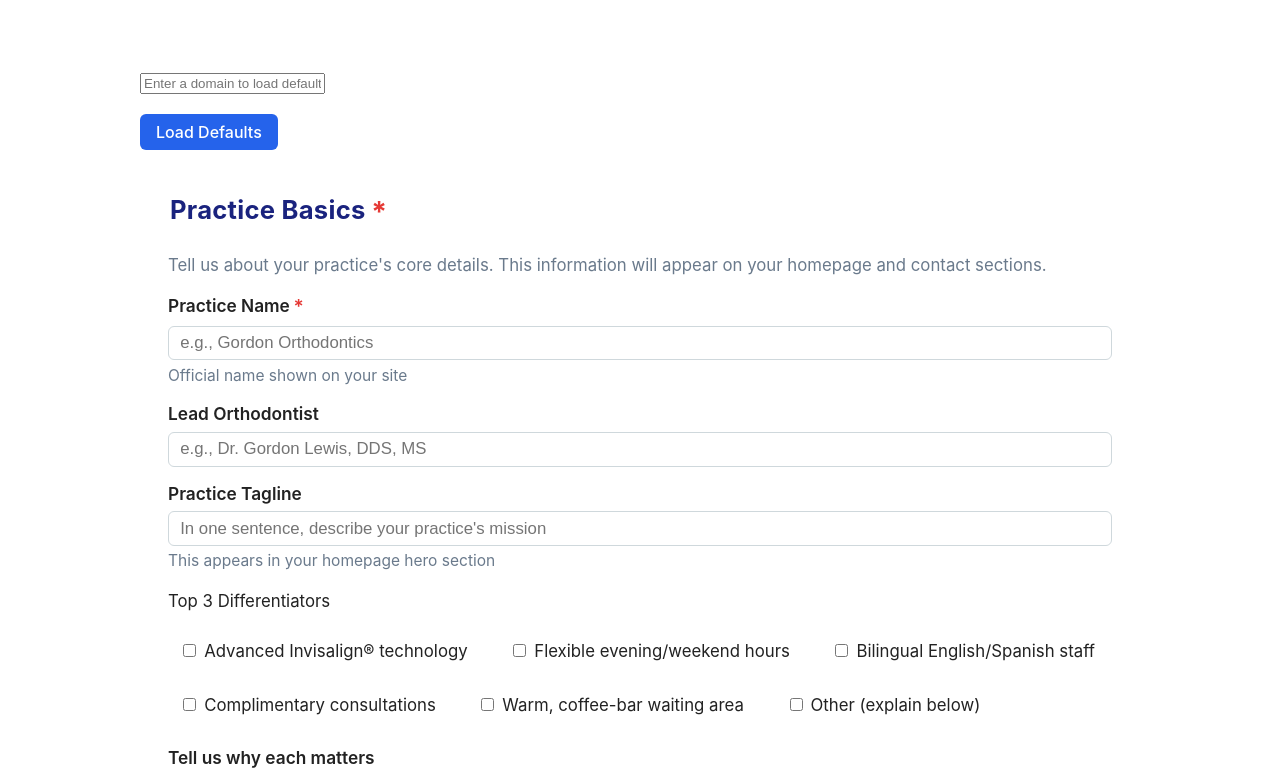
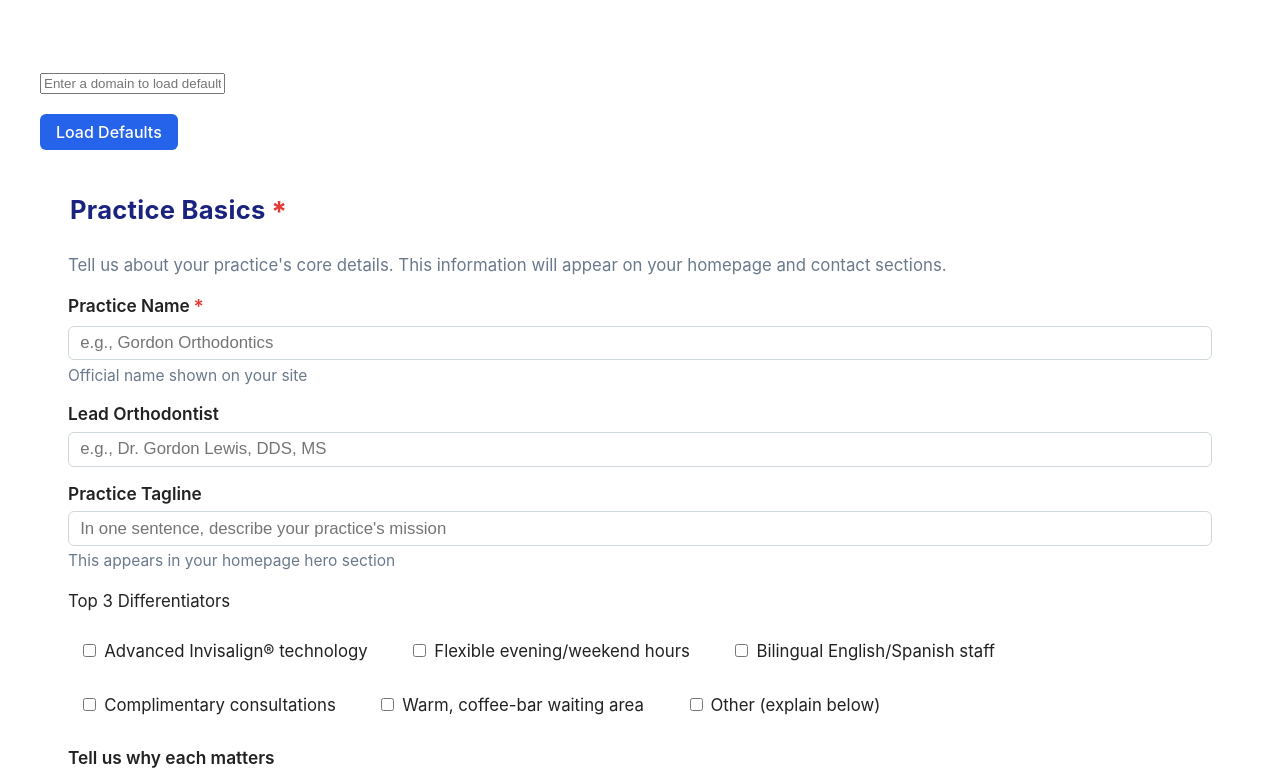
Before and after one commit to roostergrin/template-manager-ui, a React (Vite) app: page / in a window 1280 px wide. Shown: the top 774 px of the page. Built offline with nearby package versions, Linux system fonts and the light colour scheme.

Commit message:
refactor DefaultTemplateSelector and Sitemap components; update useEffect dependencies; increase max-width of questionnaire form; add setQuestionnaireData prop to Sitemap

```diff
--- a/src/components/DefaultTemplateSelector/DefaultTemplateSelector.tsx
+++ b/src/components/DefaultTemplateSelector/DefaultTemplateSelector.tsx
@@ -22,7 +22,7 @@ const DefaultTemplateSelector: React.FC<DefaultTemplateSelectorProps> = ({
       onTemplateSelect(jsonString);
       setSelectedTemplateIndex(0);
     }
-  }, [selectedModelGroupKey]); // Only depend on the model group key, not onTemplateSelect
+  }, []); // Only depend on the model group key, not onTemplateSelect
 
   const handleTemplateChange = (e: React.ChangeEvent<HTMLSelectElement>) => {
     const selectedValue = e.target.value;
--- a/src/components/QuestionnaireForm/QuestionnaireForm.sass
+++ b/src/components/QuestionnaireForm/QuestionnaireForm.sass
@@ -85,7 +85,7 @@ form
   font-weight: 400
 
 .questionnaire-form
-  max-width: 1000px
+  max-width: 1200px
   margin: 2rem auto
   font-family: 'Inter', Arial, sans-serif
   color: #222
--- a/src/components/Sitemap.tsx
+++ b/src/components/Sitemap.tsx
@@ -11,6 +11,7 @@ export interface SitemapProps {
   modelGroups: Record<string, string[]>;
   setModelGroups: (groups: Record<string, string[]>) => void;
   questionnaireData: any;
+  setQuestionnaireData: (data: any) => void;
 }
 
 const Sitemap: React.FC<SitemapProps> = ({
@@ -20,6 +21,7 @@ const Sitemap: React.FC<SitemapProps> = ({
   modelGroups,
   setModelGroups,
   questionnaireData,
+  setQuestionnaireData
 }) => {
   const [pages, setPages] = useState<SitemapSection[]>([]);
   const [dataUpdated, setDataUpdated] = useState<boolean>(false);
@@ -170,6 +172,9 @@ const Sitemap: React.FC<SitemapProps> = ({
       }
       if (importedData.modelGroups && typeof importedData.modelGroups === 'object') {
         setModelGroups(importedData.modelGroups as Record<string, string[]>);
+      }
+      if (importedData.questionnaireData && typeof importedData.questionnaireData === 'object') {
+        setQuestionnaireData(importedData.questionnaireData);
       }
     } catch (error) {
       console.error('Error importing JSON:', error);
```
